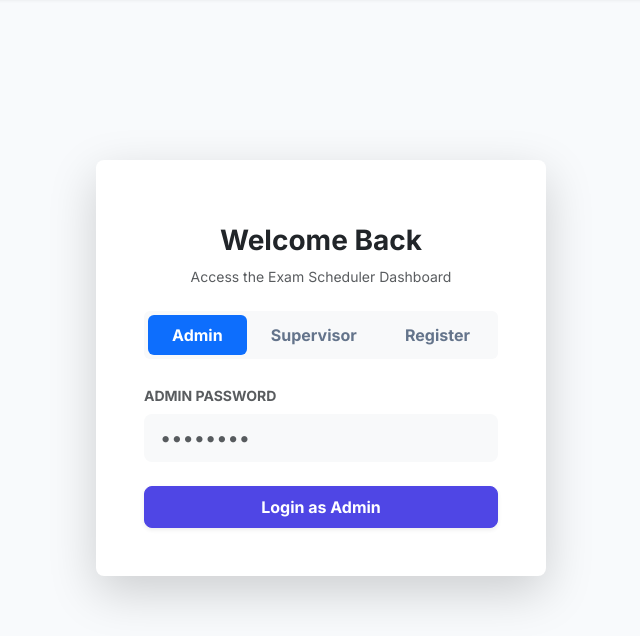
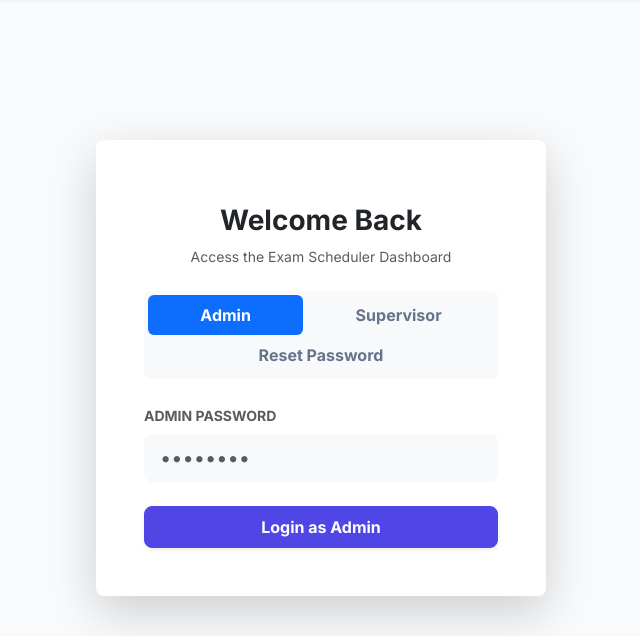
Before and after one commit to Backwardbus03/Room-Allotment, a Flask app: page /login in a window 1280 px wide. Shown: the part 64-700 px from the top of the page, without its empty margins (319-959 px from the left). Run offline with Flask 3, Linux system fonts and the light colour scheme; some libraries are stand-ins or nearby versions.

Commit message:
add feature of reset password

```diff
--- a/app.py
+++ b/app.py
@@ -256,17 +256,26 @@ def login():
 
     return render_template('login.html')
 
-@app.route('/register', methods=['POST'])
-def register():
+@app.route('/reset_password', methods=['POST'])
+def reset_password():
     name = request.form.get('name').strip()
-    password = request.form.get('password')
+    old_password = request.form.get('old_password')
+    new_password = request.form.get('new_password')
 
-    if not name or not password:
-        flash("Name and Password are required.")
+    if not name or not old_password or not new_password:
+        flash("All fields are required.")
         return redirect(url_for('login'))
 
-    success, msg = db.create_supervisor(name, password)
-    flash(msg)
+    # Verify Old Password
+    if db.verify_supervisor(name, old_password):
+        # Update to New Password
+        if db.update_supervisor_password(name, new_password):
+            flash("Password updated successfully. Please login.")
+        else:
+            flash("Error updating password. Please try again.")
+    else:
+        flash("Invalid Name or Old Password.")
+
     return redirect(url_for('login'))
 
 @app.route('/logout')
--- a/templates/login.html
+++ b/templates/login.html
@@ -23,7 +23,7 @@
                 </li>
                 <li class="nav-item" role="presentation">
                     <button class="nav-link rounded py-2 small fw-bold" id="pills-register-tab" data-bs-toggle="pill"
-                        data-bs-target="#pills-register" type="button" role="tab">Register</button>
+                        data-bs-target="#pills-register" type="button" role="tab">Reset Password</button>
                 </li>
             </ul>
 
@@ -64,20 +64,27 @@
                     </form>
                 </div>
 
-                <!-- Register Form -->
+                <!-- Reset Password Form -->
                 <div class="tab-pane fade" id="pills-register" role="tabpanel">
-                    <form action="/register" method="POST">
+                    <form action="/reset_password" method="POST">
                         <div class="mb-3">
                             <label class="form-label text-muted small fw-bold text-uppercase">Full Name</label>
                             <input type="text" name="name" class="form-control form-control-lg bg-light border-0"
                                 required placeholder="Your Name">
                         </div>
-                        <div class="mb-4">
-                            <label class="form-label text-muted small fw-bold text-uppercase">Set Password</label>
-                            <input type="password" name="password"
+                        <div class="mb-3">
+                            <label class="form-label text-muted small fw-bold text-uppercase">Old Password</label>
+                            <input type="password" name="old_password"
                                 class="form-control form-control-lg bg-light border-0" required placeholder="••••••••">
                         </div>
-                        <button type="submit" class="btn btn-dark btn-lg w-100 shadow-sm fw-bold fs-6">Register</button>
+                        <div class="mb-4">
+                            <label class="form-label text-muted small fw-bold text-uppercase">New Password</label>
+                            <input type="password" name="new_password"
+                                class="form-control form-control-lg bg-light border-0" required placeholder="••••••••">
+                        </div>
+                        <button type="submit"
+                            class="btn btn-warning btn-lg w-100 shadow-sm fw-bold fs-6 text-white">Reset
+                            Password</button>
                     </form>
                 </div>
             </div>
```
Also changed, not shown: db.py (+18 -0 lines), 1 other file.
